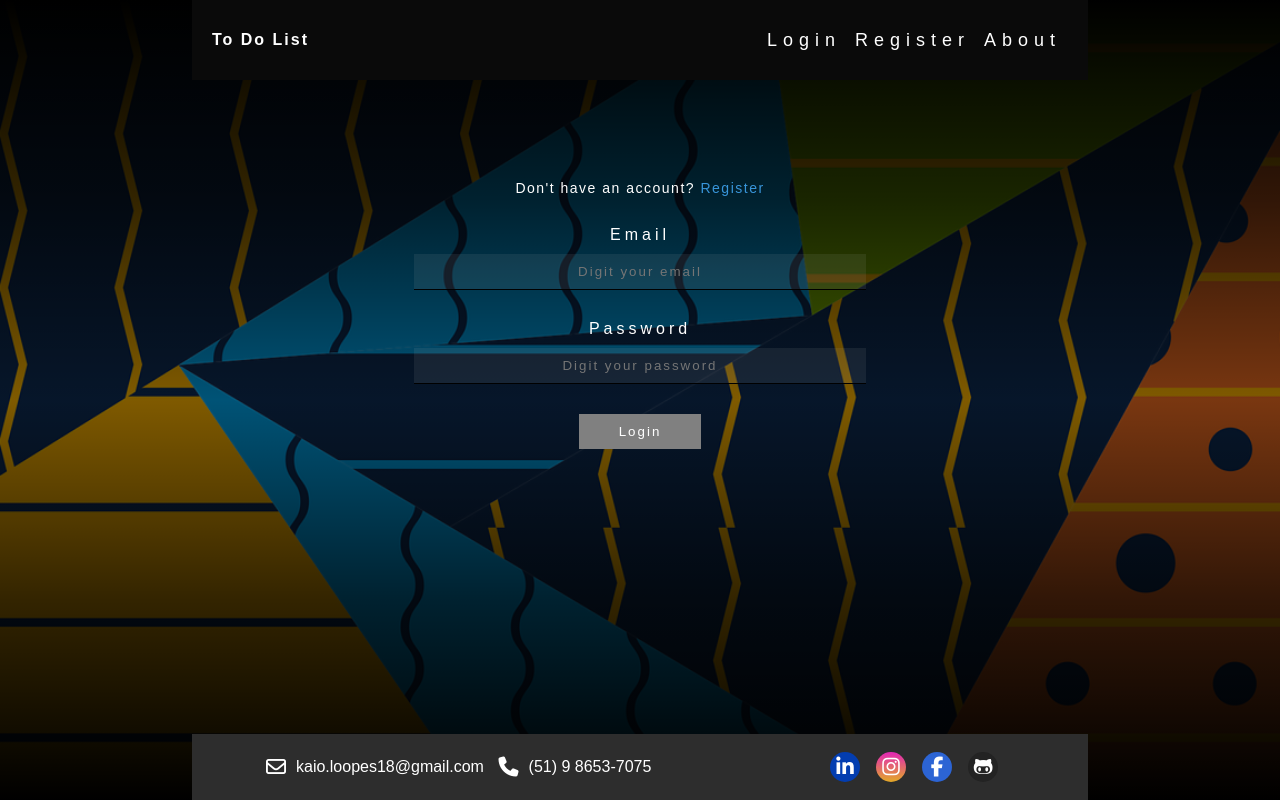
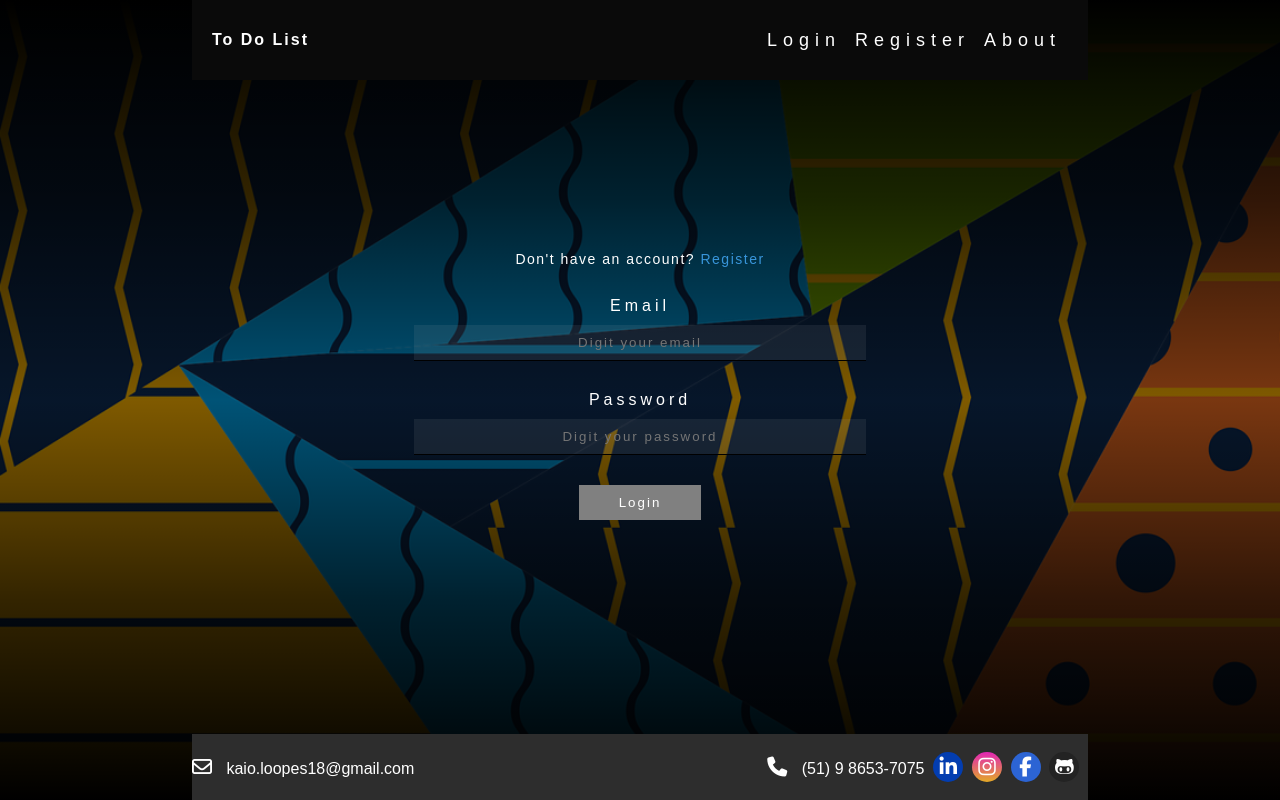
Before and after one commit to KaiooLopes/ToDoListOnline, a React (Create React App) app: page / in a window 1280 px wide. Built offline with nearby package versions, Linux system fonts and the light colour scheme; no server answers.

Commit message:
Arrumando Footer

```diff
--- a/src/components/ButtonBack/index.js
+++ b/src/components/ButtonBack/index.js
@@ -5,7 +5,7 @@ const ButtonBack = () => {
   return (
     <ButtonBackDiv>
       <Link to="/">
-        <i class="fa-solid fa-chevron-left"></i>Back
+        <i className="fa-solid fa-chevron-left"></i>Back
       </Link>
     </ButtonBackDiv>
   );
--- a/src/components/Footer/styles.js
+++ b/src/components/Footer/styles.js
@@ -10,13 +10,12 @@ export const ContainerFooter = styled.div`
   color: white;
   background-color: #2d2d2d;
   width: 100%;
-  position: fixed;
   row-gap: 10px;
   padding: 10px 0;
-  bottom: 0;
-  left: 0;
 
   @media (min-width: ${desktop}px) {
+    position: fixed;
+    bottom: 0;
     padding: 18px 0;
     width: 70%;
     left: 15%;
@@ -28,14 +27,12 @@ export const ContainerFooter = styled.div`
 export const Contact = styled.div`
   display: flex;
   flex-direction: column;
-  width: 400px;
+  width: 100%;
   justify-content: space-between;
+  align-items: center;
 
   p {
-    width: 100%;
-    display: flex;
-    align-items: center;
-    justify-content: center;
+    text-align: center;
     i {
       font-size: 20px;
       margin-right: 10px;
--- a/src/pages/About/index.js
+++ b/src/pages/About/index.js
@@ -15,10 +15,10 @@ const About = () => {
         tools i use.
       </p>
       <IconsTools>
-        <i class="fa-brands fa-react"></i>
-        <i class="fa-brands fa-css3-alt"></i>
-        <i class="fa-brands fa-html5"></i>
-        <i class="fa-brands fa-js"></i>
+        <i className="fa-brands fa-react"></i>
+        <i className="fa-brands fa-css3-alt"></i>
+        <i className="fa-brands fa-html5"></i>
+        <i className="fa-brands fa-js"></i>
       </IconsTools>
     </ContainerAbout>
   );
--- a/src/pages/Login/styles.js
+++ b/src/pages/Login/styles.js
@@ -19,10 +19,11 @@ export const SignInOrLogin = styled.p`
 
 export const ContainerLogin = styled.div`
   display: flex;
+  margin: 0 auto;
   width: 70%;
-  margin: 100px auto 0;
   justify-content: center;
   align-items: center;
+  min-height: 80vh;
   text-align: center;
   flex-direction: column;
   border-radius: 10px;
```
